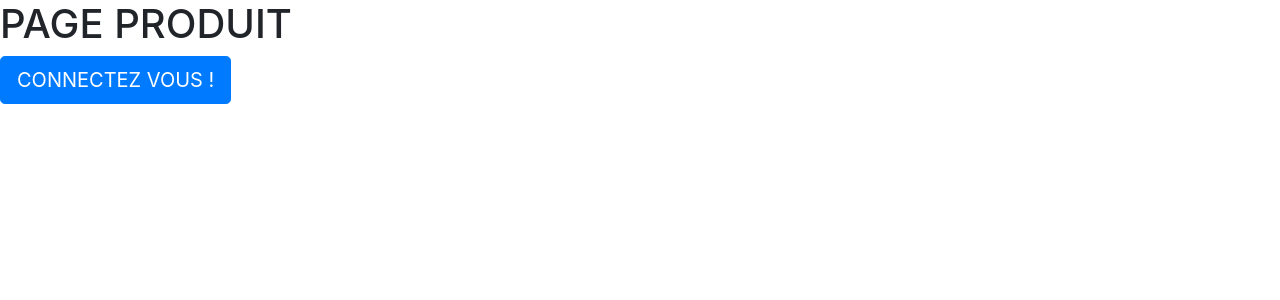
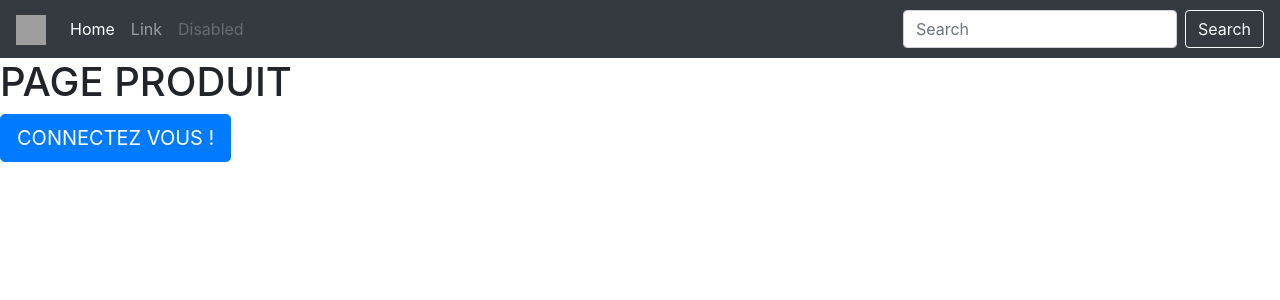
Before and after one commit to vincz100/dashboard, a Django app: page / in a window 1280 px wide. Shown: the top 300 px of the page. Run offline with Django 3.2, Linux system fonts and the light colour scheme; some libraries are stand-ins or nearby versions; grey boxes are pictures that could not be loaded.

Commit message:
debut css

```diff
--- a/dataviz/templates/home.html
+++ b/dataviz/templates/home.html
@@ -4,7 +4,9 @@
 
 <div class="button">
     <h1>PAGE PRODUIT</h1>
-    <button type="button" class="btn btn-primary btn-lg">CONNECTEZ VOUS !</button>
+    <a href="{% url 'login' %}">
+        <button type="button" class="btn btn-primary btn-lg">CONNECTEZ VOUS !</button>
+    </a>
 </div>
 
 {% endblock content %}
--- a/templates/bootstrap_defaults.html
+++ b/templates/bootstrap_defaults.html
@@ -6,6 +6,33 @@
     {% include 'css.html' %}
   </head>
     <body>
+        <nav class="navbar navbar-expand-lg navbar-dark bg-dark">
+            <a class="navbar-brand" href="#">
+                <img src="/docs/4.1/assets/brand/bootstrap-solid.svg" width="30" height="30" alt="">
+            </a>
+            <button class="navbar-toggler" type="button" data-toggle="collapse" data-target="#navbarSupportedContent" aria-controls="navbarSupportedContent" aria-expanded="false" aria-label="Toggle navigation">
+                <span class="navbar-toggler-icon"></span>
+            </button>
+
+            <div class="collapse navbar-collapse" id="navbarSupportedContent">
+                <ul class="navbar-nav mr-auto">
+                <li class="nav-item active">
+                    <a class="nav-link" href="#">Home <span class="sr-only">(current)</span></a>
+                </li>
+                <li class="nav-item">
+                    <a class="nav-link" href="#">Link</a>
+                </li>
+                <li class="nav-item">
+                    <a class="nav-link disabled" href="#">Disabled</a>
+                </li>
+                </ul>
+                <form class="form-inline my-2 my-lg-0">
+                <input class="form-control mr-sm-2" type="search" placeholder="Search" aria-label="Search">
+                <button class="btn btn-outline-light my-2 my-sm-0" type="submit">Search</button>
+                </form>
+            </div>
+        </nav>
+
         {% block content %}
         {% endblock content %}
     </body>
```
Also changed, not shown: db.sqlite3.
